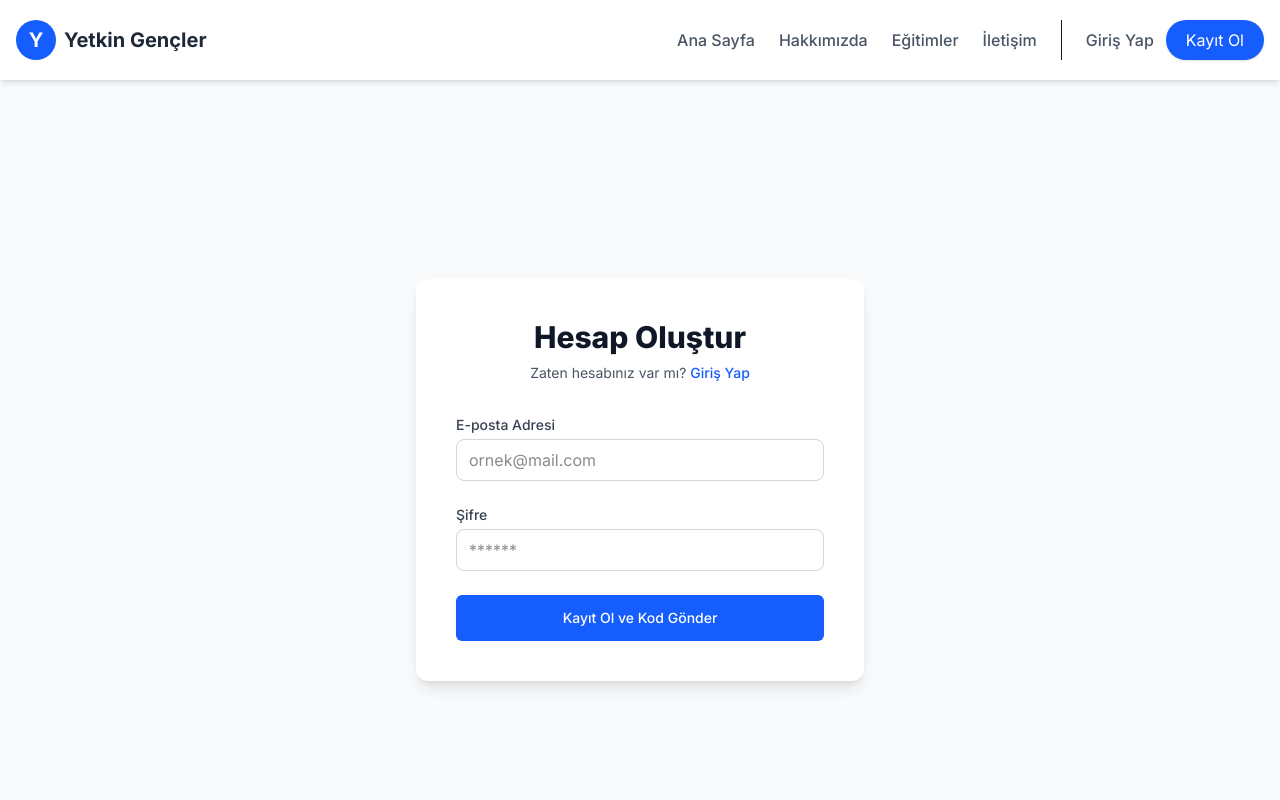
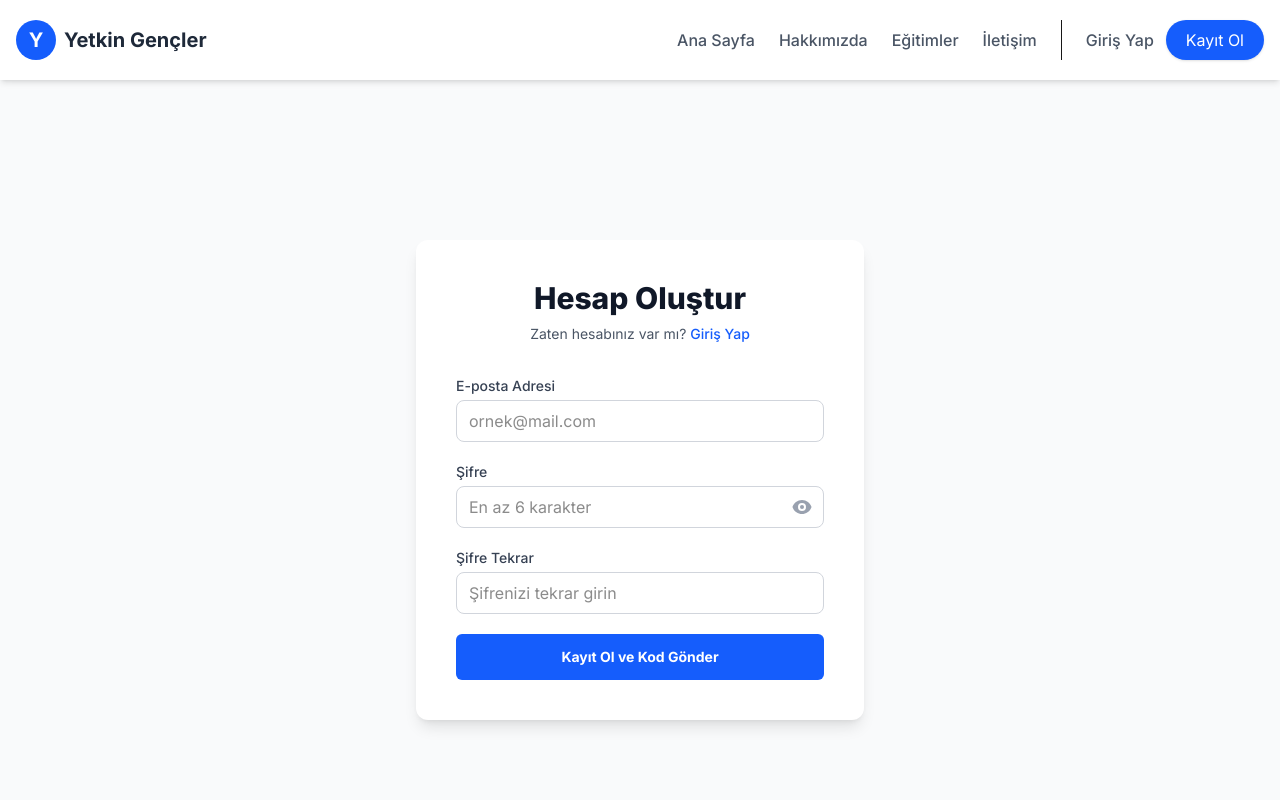
Before and after one commit to TurkerOguzEker/yetkin-gencler-projesi, a Next.js app: page /kayit in a window 1280 px wide. Shown: the top 800 px of the page. Built offline with nearby package versions, Linux system fonts and the light colour scheme; no server answers.

Commit message:
calisiyor+registerscreen

```diff
--- a/app/kayit/page.tsx
+++ b/app/kayit/page.tsx
@@ -10,7 +10,10 @@ export default function KayitPage() {
 
   const [email, setEmail] = useState("");
   const [password, setPassword] = useState("");
-  const [code, setCode] = useState(""); // Kullanıcının gireceği kod
+  const [confirmPassword, setConfirmPassword] = useState(""); // Yeni: Şifre Tekrarı
+  const [showPassword, setShowPassword] = useState(false); // Yeni: Şifre Göster/Gizle Durumu
+
+  const [code, setCode] = useState("");
   const [loading, setLoading] = useState(false);
   const [error, setError] = useState<string | null>(null);
 
@@ -19,8 +22,20 @@ export default function KayitPage() {
   // 1. ADIM: KAYIT OLMA İSTEĞİ GÖNDER
   const handleRegister = async (e: React.FormEvent) => {
     e.preventDefault();
+    setError(null);
+
+    // Şifre Eşleşme Kontrolü 🔒
+    if (password !== confirmPassword) {
+      setError("Şifreler birbiriyle eşleşmiyor!");
+      return;
+    }
+
+    if (password.length < 6) {
+      setError("Şifreniz en az 6 karakter olmalıdır.");
+      return;
+    }
+
     setLoading(true);
-    setError(null);
 
     const { data, error } = await supabase.auth.signUp({
       email,
@@ -31,11 +46,9 @@ export default function KayitPage() {
       setError(error.message);
       setLoading(false);
     } else {
-      // Eğer otomatik giriş yapılmışsa (Supabase ayarına göre) direkt yönlendir
       if (data.session) {
         router.push("/profil");
       } else {
-        // Oturum yoksa doğrulama kodunu bekle
         setStep(2); // 2. Adıma geç
         setLoading(false);
       }
@@ -48,20 +61,19 @@ export default function KayitPage() {
     setLoading(true);
     setError(null);
 
-    const { data, error } = await supabase.auth.verifyOtp({
+    const { error } = await supabase.auth.verifyOtp({
       email,
       token: code,
       type: 'signup'
     });
 
     if (error) {
-      setError("Hatalı kod! Lütfen tekrar deneyin. (" + error.message + ")");
+      setError("Hatalı kod! (" + error.message + ")");
       setLoading(false);
     } else {
-      // Başarılı!
-      alert("Hesabınız başarıyla doğrulandı! Yönlendiriliyorsunuz...");
+      alert("Doğrulama başarılı! Yönlendiriliyorsunuz...");
       router.push("/profil");
-      router.refresh(); // Navbar güncellensin diye
+      router.refresh();
     }
   };
 
@@ -69,10 +81,13 @@ export default function KayitPage() {
     <div className="min-h-screen flex items-center justify-center bg-gray-50 py-12 px-4 sm:px-6 lg:px-8">
       <div className="max-w-md w-full bg-white p-10 rounded-xl shadow-lg">
 
-        {/* HATA MESAJI */}
+        {/* HATA MESAJI KUTUSU */}
         {error && (
-          <div className="mb-4 bg-red-50 text-red-600 p-3 rounded text-sm font-medium border border-red-100">
-            ⚠️ {error}
+          <div className="mb-4 bg-red-50 text-red-600 p-3 rounded text-sm font-medium border border-red-100 flex items-center gap-2">
+            <svg xmlns="http://www.w3.org/2000/svg" className="h-5 w-5" viewBox="0 0 20 20" fill="currentColor">
+              <path fillRule="evenodd" d="M18 10a8 8 0 11-16 0 8 8 0 0116 0zm-7 4a1 1 0 11-2 0 1 1 0 012 0zm-1-9a1 1 0 00-1 1v4a1 1 0 102 0V6a1 1 0 00-1-1z" clipRule="evenodd" />
+            </svg>
+            {error}
           </div>
         )}
 
@@ -89,34 +104,82 @@ export default function KayitPage() {
               </p>
             </div>
 
-            <form className="space-y-6" onSubmit={handleRegister}>
+            <form className="space-y-5" onSubmit={handleRegister}>
+              {/* E-posta */}
               <div>
                 <label className="block text-sm font-medium text-gray-700 mb-1">E-posta Adresi</label>
                 <input
                   type="email"
                   required
-                  className="appearance-none block w-full px-3 py-2 border border-gray-300 rounded-lg focus:outline-none focus:ring-blue-500 focus:border-blue-500"
+                  className="appearance-none block w-full px-3 py-2 border border-gray-300 rounded-lg focus:outline-none focus:ring-blue-500 focus:border-blue-500 transition-colors"
                   placeholder="ornek@mail.com"
                   value={email}
                   onChange={(e) => setEmail(e.target.value)}
                 />
               </div>
-              <div>
+
+              {/* Şifre Alanı */}
+              <div className="relative">
                 <label className="block text-sm font-medium text-gray-700 mb-1">Şifre</label>
+                <div className="relative">
                   <input
-                  type="password"
+                    type={showPassword ? "text" : "password"}
                     required
-                  className="appearance-none block w-full px-3 py-2 border border-gray-300 rounded-lg focus:outline-none focus:ring-blue-500 focus:border-blue-500"
-                  placeholder="******"
+                    className="appearance-none block w-full px-3 py-2 border border-gray-300 rounded-lg focus:outline-none focus:ring-blue-500 focus:border-blue-500 pr-10 transition-colors"
+                    placeholder="En az 6 karakter"
                     value={password}
                     onChange={(e) => setPassword(e.target.value)}
                   />
+                  {/* Göster/Gizle Butonu */}
+                  <button
+                    type="button"
+                    onClick={() => setShowPassword(!showPassword)}
+                    className="absolute inset-y-0 right-0 px-3 flex items-center text-gray-400 hover:text-gray-600 focus:outline-none"
+                  >
+                    {showPassword ? (
+                      // Gözü Kapat İkonu
+                      <svg xmlns="http://www.w3.org/2000/svg" className="h-5 w-5" viewBox="0 0 20 20" fill="currentColor">
+                        <path fillRule="evenodd" d="M3.707 2.293a1 1 0 00-1.414 1.414l14 14a1 1 0 001.414-1.414l-1.473-1.473A10.014 10.014 0 0019.542 10C18.268 5.943 14.478 3 10 3a9.958 9.958 0 00-4.512 1.074l-1.78-1.781zm4.261 4.26l1.514 1.515a2.003 2.003 0 012.45 2.45l1.514 1.514a4 4 0 00-5.478-5.478z" clipRule="evenodd" />
+                        <path d="M12.454 16.697L9.75 13.992a4 4 0 01-3.742-3.742L2.335 6.578A9.98 9.98 0 00.458 10c1.274 4.057 5.064 7 9.542 7 .847 0 1.669-.105 2.454-.303z" />
+                      </svg>
+                    ) : (
+                      // Gözü Aç İkonu
+                      <svg xmlns="http://www.w3.org/2000/svg" className="h-5 w-5" viewBox="0 0 20 20" fill="currentColor">
+                        <path d="M10 12a2 2 0 100-4 2 2 0 000 4z" />
+                        <path fillRule="evenodd" d="M.458 10C1.732 5.943 5.522 3 10 3s8.268 2.943 9.542 7c-1.274 4.057-5.064 7-9.542 7S1.732 14.057.458 10zM14 10a4 4 0 11-8 0 4 4 0 018 0z" clipRule="evenodd" />
+                      </svg>
+                    )}
+                  </button>
+                </div>
+              </div>
+
+              {/* Şifre Tekrar Alanı */}
+              <div>
+                <label className="block text-sm font-medium text-gray-700 mb-1">Şifre Tekrar</label>
+                <div className="relative">
+                  <input
+                    type={showPassword ? "text" : "password"} // Üstteki butona bağlı olarak bu da değişir
+                    required
+                    className={`appearance-none block w-full px-3 py-2 border rounded-lg focus:outline-none focus:ring-2 transition-colors ${
+                      confirmPassword && password !== confirmPassword
+                        ? "border-red-300 focus:border-red-500 focus:ring-red-200"
+                        : "border-gray-300 focus:border-blue-500 focus:ring-blue-500"
+                    }`}
+                    placeholder="Şifrenizi tekrar girin"
+                    value={confirmPassword}
+                    onChange={(e) => setConfirmPassword(e.target.value)}
+                  />
+                </div>
+                {/* Anlık Eşleşme Mesajı */}
+                {confirmPassword && password !== confirmPassword && (
+                   <p className="text-xs text-red-500 mt-1">Şifreler eşleşmiyor.</p>
+                )}
               </div>
 
               <button
                 type="submit"
                 disabled={loading}
-                className="w-full flex justify-center py-3 px-4 border border-transparent text-sm font-medium rounded-md text-white bg-blue-600 hover:bg-blue-700 focus:outline-none focus:ring-2 focus:ring-offset-2 focus:ring-blue-500 disabled:opacity-50"
+                className="w-full flex justify-center py-3 px-4 border border-transparent text-sm font-bold rounded-md text-white bg-blue-600 hover:bg-blue-700 focus:outline-none focus:ring-2 focus:ring-offset-2 focus:ring-blue-500 disabled:opacity-50 transition transform hover:-translate-y-0.5"
               >
                 {loading ? "İşleniyor..." : "Kayıt Ol ve Kod Gönder"}
               </button>
@@ -126,12 +189,12 @@ export default function KayitPage() {
           /* --- ADIM 2: DOĞRULAMA KODU --- */
           <>
             <div className="text-center mb-8">
-              <div className="mx-auto flex items-center justify-center h-12 w-12 rounded-full bg-blue-100 mb-4">
+              <div className="mx-auto flex items-center justify-center h-12 w-12 rounded-full bg-blue-100 mb-4 animate-pulse">
                 📩
               </div>
               <h2 className="text-2xl font-bold text-gray-900">Kodu Girin</h2>
               <p className="mt-2 text-sm text-gray-600">
-                <span className="font-bold text-gray-800">{email}</span> adresine 6 haneli bir kod gönderdik. Lütfen onu aşağıya yazın.
+                <span className="font-bold text-gray-800">{email}</span> adresine bir doğrulama kodu gönderdik.
               </p>
             </div>
 
@@ -141,8 +204,8 @@ export default function KayitPage() {
                 <input
                   type="text"
                   required
-                        className="text-center text-2xl tracking-widest block w-full px-3 py-3 border border-gray-300 rounded-lg focus:outline-none focus:ring-blue-500 focus:border-blue-500"
-                        placeholder="12345678"
+                  className="text-center text-3xl tracking-[0.5em] font-bold block w-full px-3 py-4 border border-gray-300 rounded-lg focus:outline-none focus:ring-blue-500 focus:border-blue-500 text-gray-800"
+                  placeholder="******"
                   maxLength={8}
                   value={code}
                   onChange={(e) => setCode(e.target.value)}
@@ -152,7 +215,7 @@ export default function KayitPage() {
               <button
                 type="submit"
                 disabled={loading}
-                className="w-full flex justify-center py-3 px-4 border border-transparent text-sm font-medium rounded-md text-white bg-green-600 hover:bg-green-700 focus:outline-none focus:ring-2 focus:ring-offset-2 focus:ring-green-500 disabled:opacity-50"
+                className="w-full flex justify-center py-3 px-4 border border-transparent text-sm font-bold rounded-md text-white bg-green-600 hover:bg-green-700 focus:outline-none focus:ring-2 focus:ring-offset-2 focus:ring-green-500 disabled:opacity-50 transition"
               >
                 {loading ? "Doğrulanıyor..." : "Doğrula ve Giriş Yap"}
               </button>
```
Lines whose indentation alone changed are shown as unchanged.
